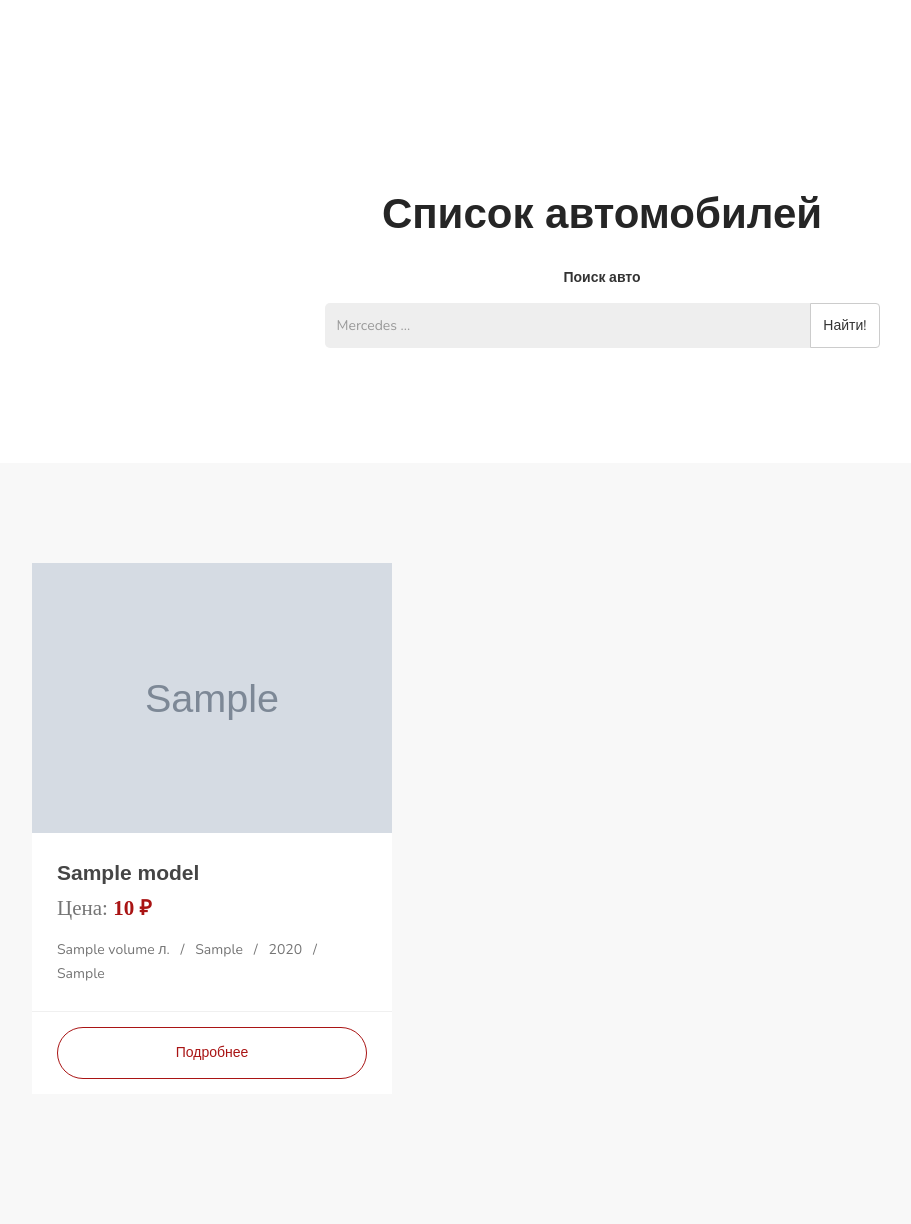
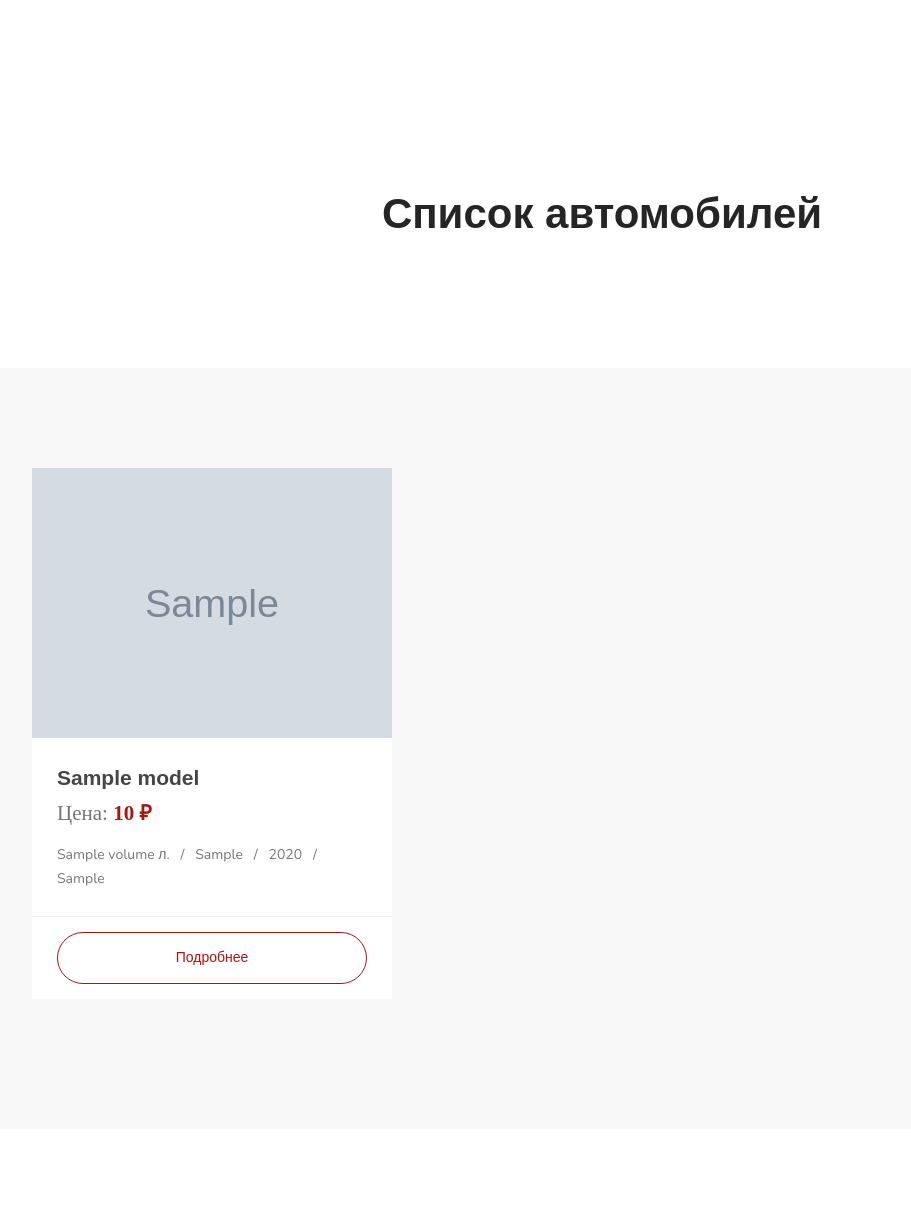
Before and after one commit to addirossi/orm_shop, a Django app: template orm_shop/templates/main/list.html in a window 1280 px wide. Shown: the whole page, without its empty margins (38-949 px from the left). After the commit the page ends 984 px from the top, so only its background shows below. Run offline with Django 3.2, Linux system fonts and the light colour scheme; the template is opened without the code that fills it: most values are stand-ins (such as "Sample title", 1, 10 or a date in 2020); grey boxes marked "Sample" are stand-in pictures; some libraries are stand-ins or nearby versions; some web fonts are replaced.

Commit message:
Comment out search form

```diff
--- a/orm_shop/templates/main/list.html
+++ b/orm_shop/templates/main/list.html
@@ -9,23 +9,23 @@
 			<div class="text-center">
 				<h1>Список автомобилей</h1>
 				<br>
-				<div class="row">
-					<div class="col-lg-6 col-xs-12 col-lg-offset-3">
-						<div class="form">
-							<form action="{% url 'list' %}" method="get">
-								<div class="form-group">
-									<label class="control-label">Поиск авто</label>
-									<div class="input-group">
-										<input type="text" class="form-control" placeholder="Mercedes ..." name="q">
-										<span class="input-group-btn">
-											<button class="btn btn-default" type="submit">Найти!</button>
-										</span>
-									</div>
-								</div>
-							</form>
-						</div>
-					</div>
-				</div>
+<!--				<div class="row">-->
+<!--					<div class="col-lg-6 col-xs-12 col-lg-offset-3">-->
+<!--						<div class="form">-->
+<!--							<form action="{% url 'list' %}" method="get">-->
+<!--								<div class="form-group">-->
+<!--									<label class="control-label">Поиск авто</label>-->
+<!--									<div class="input-group">-->
+<!--										<input type="text" class="form-control" placeholder="Mercedes ..." name="q">-->
+<!--										<span class="input-group-btn">-->
+<!--											<button class="btn btn-default" type="submit">Найти!</button>-->
+<!--										</span>-->
+<!--									</div>-->
+<!--								</div>-->
+<!--							</form>-->
+<!--						</div>-->
+<!--					</div>-->
+<!--				</div>-->
 			</div>
 		</div>
 	</section>
```
Also changed, not shown: res/screen3.png (added).
